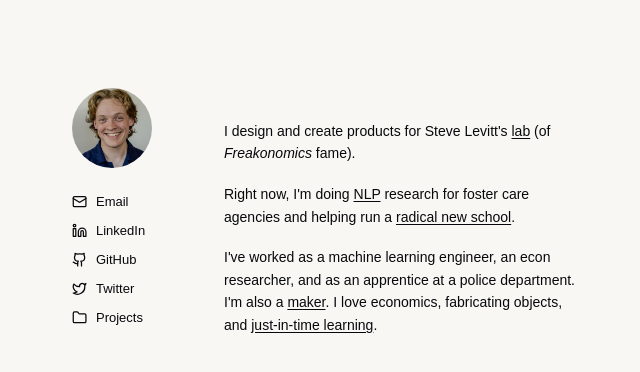
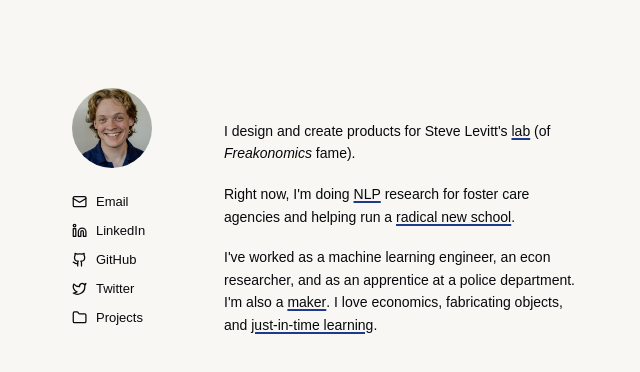
Before and after one commit to bklosk/benklosky.com, a Next.js app: page / in a window 1280 px wide. Shown: the top 372 px of the page, without its empty margins (184-824 px from the left). Built offline with nearby package versions, Linux system fonts and the light colour scheme.

Commit message:
small fixes

```diff
--- a/src/app/embeddings/embeddings.css
+++ b/src/app/embeddings/embeddings.css
@@ -35,6 +35,8 @@
 .embeddings-page a {
   color: var(--link);
   text-decoration: underline;
+  text-decoration-color: var(--underline);
+  text-decoration-thickness: var(--underline-thickness);
   text-underline-offset: 0.15em;
 }
 
--- a/src/app/globals.css
+++ b/src/app/globals.css
@@ -5,6 +5,8 @@
   --foreground: #1b1a18;
   --muted: #5c5954;
   --link: #2f2c28;
+  --underline: #1e3a8a;
+  --underline-thickness: 2px;
 }
 
 @theme inline {
@@ -167,8 +169,40 @@ body {
   padding-top: 2rem;
   font-size: 0.875rem;
   line-height: 1.6;
+  color: var(--foreground);
+}
+
+/* Text blends with the bubbles. The underline is a sibling so it stays dark blue. */
+.intro .ink {
   color: #fff;
   mix-blend-mode: difference;
+}
+
+.intro a {
+  display: inline-grid;
+  max-width: 100%;
+  vertical-align: baseline;
+  color: inherit;
+  text-decoration: none;
+  pointer-events: auto;
+  cursor: pointer;
+  touch-action: manipulation;
+}
+
+.intro a > .ink,
+.intro a > .link-rule {
+  grid-area: 1 / 1;
+}
+
+.intro a > .link-rule {
+  color: transparent;
+  mix-blend-mode: normal;
+  text-decoration: underline;
+  text-decoration-color: var(--underline);
+  text-decoration-thickness: var(--underline-thickness);
+  text-underline-offset: 0.15em;
+  pointer-events: none;
+  user-select: none;
 }
 
 .intro p {
@@ -177,16 +211,6 @@ body {
 
 .intro p:last-child {
   margin-bottom: 0;
-}
-
-.intro a {
-  color: inherit;
-  text-decoration: underline;
-  text-decoration-color: currentColor;
-  text-underline-offset: 0.15em;
-  pointer-events: auto;
-  cursor: pointer;
-  touch-action: manipulation;
 }
 
 .projects-content {
@@ -254,8 +278,8 @@ body {
 
   .mobile-header a span {
     text-decoration: underline;
-    text-decoration-color: #2563eb;
-    text-decoration-thickness: 1px;
+    text-decoration-color: var(--underline);
+    text-decoration-thickness: var(--underline-thickness);
     text-underline-offset: 0.15em;
   }
 
--- /dev/null
+++ b/src/app/ink.tsx
@@ -0,0 +1,35 @@
+import { Children, cloneElement, isValidElement, type ReactElement, type ReactNode } from "react";
+
+type WithChildren = { children?: ReactNode; href?: string };
+
+/**
+ * Keeps intro text in the bubble blend, and gives each link a separate
+ * underline that is not blended with the page.
+ */
+export function Ink({ children }: { children: ReactNode }) {
+  return Children.map(children, (child) => {
+    if (typeof child === "string" || typeof child === "number") {
+      if (typeof child === "string" && child.trim() === "") return child;
+      return <span className="ink">{child}</span>;
+    }
+
+    if (!isValidElement<WithChildren>(child)) return child;
+
+    if (typeof child.props.href === "string") {
+      return cloneElement(
+        child as ReactElement<WithChildren>,
+        undefined,
+        <span className="ink">{child.props.children}</span>,
+        <span className="link-rule" aria-hidden="true">
+          {child.props.children}
+        </span>,
+      );
+    }
+
+    if (child.props.children != null) {
+      return cloneElement(child, undefined, <Ink>{child.props.children}</Ink>);
+    }
+
+    return child;
+  });
+}
--- a/src/app/page.tsx
+++ b/src/app/page.tsx
@@ -1,6 +1,9 @@
+import { Ink } from "./ink";
+
 export default function Home() {
   return (
     <div id="about" className="intro">
+      <Ink>
         <p>
           I design and create products for Steve Levitt&apos;s{" "}
           <a href="https://risc.uchicago.edu">lab</a> (of{" "}
@@ -21,6 +24,7 @@ export default function Home() {
           </a>
           .
         </p>
+      </Ink>
     </div>
   );
 }
--- a/src/app/projects/page.tsx
+++ b/src/app/projects/page.tsx
@@ -1,6 +1,7 @@
 import type { Metadata } from "next";
 import Image from "next/image";
 import Link from "next/link";
+import { Ink } from "../ink";
 import shelfStage from "./shelf-stage.jpg";
 import { ShippedChart } from "./shipped-chart";
 import "./projects.css";
@@ -13,11 +14,15 @@ export default function ProjectsPage() {
   return (
     <div className="projects-content">
           <p className="intro">
-        <Link href="/shipped">Shipped</Link>
+        <Ink>
+          <Link href="/shipped">Shipped</Link>
+        </Ink>
       </p>
       <ShippedChart />
       <p className="intro">
-        <Link href="/shelf">An interactive model of my friend's kallax</Link>
+        <Ink>
+          <Link href="/shelf">An interactive model of my friend's kallax</Link>
+        </Ink>
       </p>
       <Link href="/shelf" className="project-shot">
         <Image src={shelfStage} alt="The game shelf in 3D" sizes="16rem" />
--- a/src/app/shelf/shelf.css
+++ b/src/app/shelf/shelf.css
@@ -35,7 +35,7 @@
 .shelf-selection-facts span, .shelf-selection-link { display: inline-flex; align-items: center; gap: 6px; }
 .shelf-selection .shelf-selection-plays { color: #737d69; font-size: 11px; }
 .shelf-selection summary { cursor: pointer; color: #53694a; }
-.shelf-selection-link { margin-top: 14px; color: #596d4d; text-decoration: underline; text-underline-offset: 3px; }
+.shelf-selection-link { margin-top: 14px; color: #596d4d; text-decoration: underline; text-decoration-color: var(--underline); text-decoration-thickness: var(--underline-thickness); text-underline-offset: 3px; }
 @media (min-width: 1500px) { .shelf-page { max-width: 1700px; margin: auto; } .shelf-stage { height: 870px; } }
 @media (max-width: 1100px) { .shelf-stage { height: 750px; } }
 @media (max-width: 900px) {
--- a/src/app/shipped/page.tsx
+++ b/src/app/shipped/page.tsx
@@ -1,4 +1,5 @@
 import type { Metadata } from "next";
+import { Ink } from "../ink";
 
 export const metadata: Metadata = {
   title: "Shipped · Ben Klosky",
@@ -7,7 +8,9 @@ export const metadata: Metadata = {
 export default function ShippedPage() {
   return (
     <div className="intro">
-      <p>Shipped — coming soon.</p>
+      <Ink>
+        <p>Shipped — coming soon.</p>
+      </Ink>
     </div>
   );
 }
--- a/src/app/tennis/page.tsx
+++ b/src/app/tennis/page.tsx
@@ -1,4 +1,5 @@
 import type { Metadata } from "next";
+import { Ink } from "../ink";
 
 export const metadata: Metadata = {
   title: "Tennis · Ben Klosky",
@@ -7,7 +8,9 @@ export const metadata: Metadata = {
 export default function TennisPage() {
   return (
     <div className="intro">
-      <p>Tennis — coming soon.</p>
+      <Ink>
+        <p>Tennis — coming soon.</p>
+      </Ink>
     </div>
   );
 }
```
Lines whose indentation alone changed are shown as unchanged.
